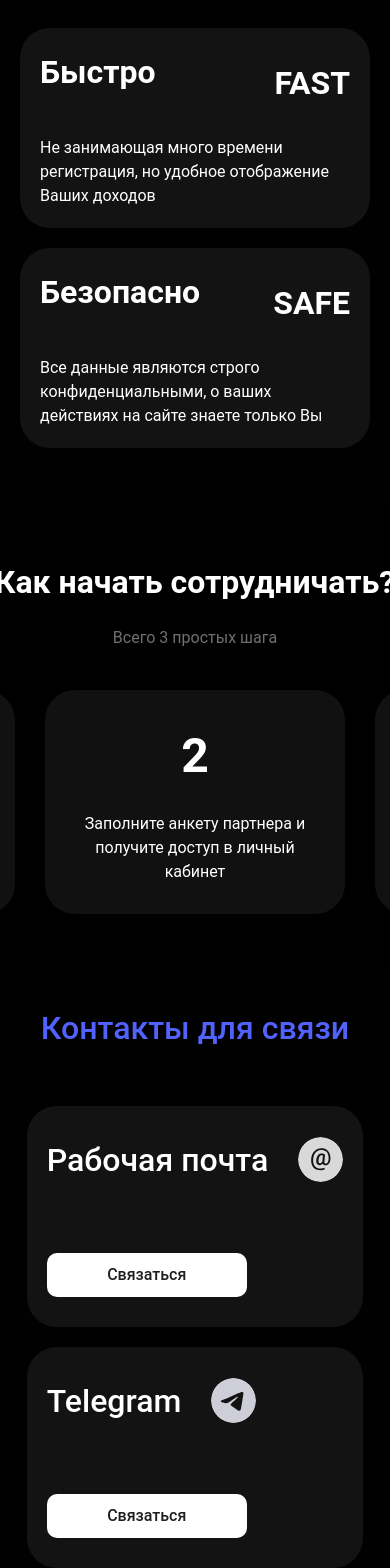
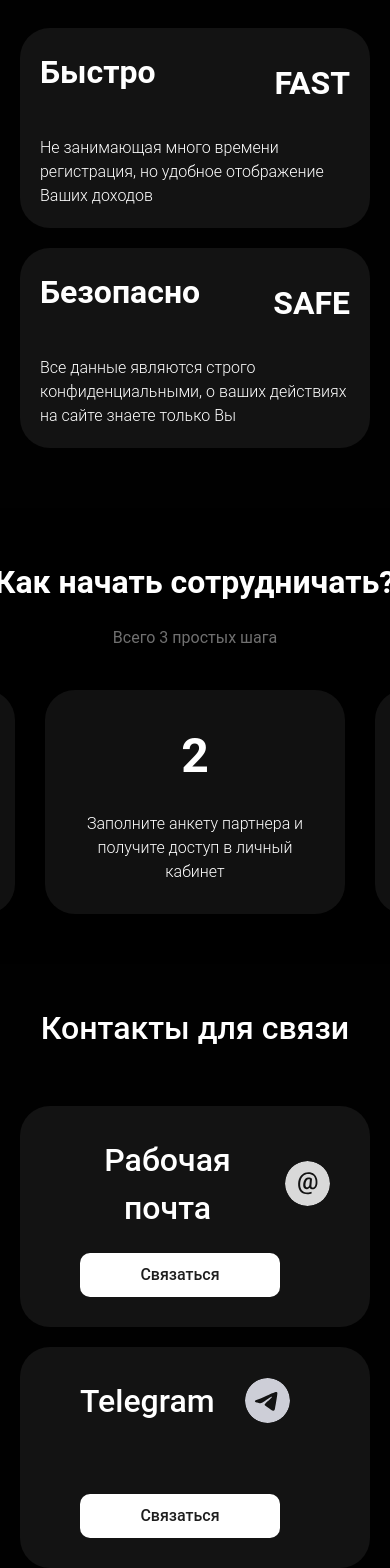
Before and after one commit to Owlmn/FexRate-website, a Next.js app: page /partnership in a window 390 px wide. Shown: the part 1740-3308 px from the top of the page. Built offline with nearby package versions, Linux system fonts and the light colour scheme.

Commit message:
подправил жирность текста. добавил анимации

```diff
--- a/app/partnership/components/CollaborationIntro.module.css
+++ b/app/partnership/components/CollaborationIntro.module.css
@@ -37,6 +37,12 @@
   font-size: 16px;
   cursor: pointer;
   margin-bottom: 47px;
+  transition: background-color 0.3s ease, color 0.3s ease;
+}
+
+.actionButton:hover {
+  background-color: #5162ff;
+  color: #fff;
 }
 
 .partnershipImage {
--- a/app/partnership/components/CollaborationSteps.module.css
+++ b/app/partnership/components/CollaborationSteps.module.css
@@ -29,6 +29,12 @@
   border-radius: 30px;
   box-shadow: 0px 4px 10px rgba(0, 0, 0, 0.2);
   width: 300px;
+  transition: background-color 0.3s ease, color 0.3s ease;
+}
+
+.stepCard:hover {
+  background-color: #fff;
+  color: #000;
 }
 
 .stepNumber {
@@ -40,4 +46,5 @@
 .stepDescription {
   font-size: 16px;
   line-height: 1.5;
+  font-weight: 300;
 }
--- a/app/partnership/components/ContactInfo.jsx
+++ b/app/partnership/components/ContactInfo.jsx
@@ -28,12 +28,7 @@ function ContactInfo() {
           <div key={index} className={styles.contactCard}>
             <div className={styles.contactHeader}>
               <h3 className={styles.contactTitle}>{method.title}</h3>
-              {typeof method.icon === "string" &&
-              method.icon.startsWith("http") ? (
-                <img src={method.icon} alt="" className={styles.contactIcon} />
-              ) : (
-                <span className={styles.contactIcon}>{method.icon}</span>
-              )}
+              <div className={styles.contactIcon}>{method.icon}</div>
             </div>
             <a
               href={method.link}
--- a/app/partnership/components/ContactInfo.module.css
+++ b/app/partnership/components/ContactInfo.module.css
@@ -3,14 +3,36 @@
   flex-direction: column;
   align-items: center;
   padding: 40px 20px;
+  animation: fadeIn 1s ease-in-out;
+}
+
+@keyframes fadeIn {
+  from {
+    opacity: 0;
+  }
+  to {
+    opacity: 1;
+  }
 }
 
 .title {
-  color: #5162ff;
+  color: #fff;
   font-size: 32px;
   font-weight: 500;
   text-align: center;
   margin-bottom: 54px;
+  animation: slideIn 1s ease-in-out;
+}
+
+@keyframes slideIn {
+  from {
+    opacity: 0;
+    transform: translateY(-20px);
+  }
+  to {
+    opacity: 1;
+    transform: translateY(0);
+  }
 }
 
 .contactContainer {
@@ -19,17 +41,23 @@
   gap: 20px;
   width: 100%;
   max-width: 1200px;
+  animation: fadeIn 2s ease-in-out;
 }
 
 .contactCard {
   background-color: #131313;
   border-radius: 30px;
-  padding: 40px 20px;
+  padding: 40px 40px 40px 60px; /* Увеличен отступ слева для сдвига */
   display: flex;
   flex-direction: column;
   justify-content: space-between;
   width: 458px;
   height: 221px;
+  transition: transform 0.3s ease;
+}
+
+.contactCard:hover {
+  transform: scale(1.05);
 }
 
 .contactHeader {
@@ -89,6 +117,12 @@
   justify-content: center;
   align-items: center;
   gap: 10px;
+  transition: background-color 0.3s ease, color 0.3s ease;
+}
+
+.contactButton:hover {
+  background-color: #5162ff;
+  color: #fff;
 }
 
 @media (max-width: 991px) {
@@ -99,6 +133,6 @@
 
   .contactCard {
     width: 100%;
-    padding: 30px 20px;
+    padding: 30px 40px 30px 60px; /* Увеличен отступ слева для сдвига */
   }
 }
--- a/app/partnership/components/OnlineWork.module.css
+++ b/app/partnership/components/OnlineWork.module.css
@@ -3,6 +3,16 @@
   flex-direction: column;
   align-items: center;
   padding: 40px 20px;
+  animation: fadeIn 1s ease-in-out;
+}
+
+@keyframes fadeIn {
+  from {
+    opacity: 0;
+  }
+  to {
+    opacity: 1;
+  }
 }
 
 .title {
@@ -11,6 +21,18 @@
   font-weight: 500;
   text-align: center;
   margin-bottom: 30px;
+  animation: slideIn 1s ease-in-out;
+}
+
+@keyframes slideIn {
+  from {
+    opacity: 0;
+    transform: translateY(-20px);
+  }
+  to {
+    opacity: 1;
+    transform: translateY(0);
+  }
 }
 
 .subtitle {
@@ -19,6 +41,7 @@
   text-align: center;
   max-width: 322px;
   margin-bottom: 80px;
+  animation: fadeIn 1.5s ease-in-out;
 }
 
 .featuresContainer {
@@ -26,6 +49,7 @@
   justify-content: space-between;
   width: 100%;
   max-width: 940px;
+  animation: fadeIn 2s ease-in-out;
 }
 
 .featureCard {
@@ -34,6 +58,12 @@
   padding: 29px 42px 45px;
   width: calc(50% - 10px);
   color: #fff;
+  transition: transform 0.3s ease, background-color 0.3s ease;
+}
+
+.featureCard:hover {
+  transform: scale(1.05);
+  background-color: #222;
 }
 
 .featureHeader {
@@ -46,16 +76,20 @@
 .featureTitle {
   font-size: 32px;
   font-weight: 700;
+  animation: slideIn 1s ease-in-out;
 }
 
 .featureSubtitle {
   font-size: 32px;
   font-weight: 700;
   line-height: 26px;
+  animation: slideIn 1.5s ease-in-out;
 }
 
 .featureDescription {
   font-size: 16px;
+  font-weight: 300;
+  animation: fadeIn 2s ease-in-out;
 }
 
 @media (max-width: 991px) {
--- a/app/partnership/components/RewardOptions.module.css
+++ b/app/partnership/components/RewardOptions.module.css
@@ -3,6 +3,16 @@
   flex-direction: column;
   align-items: center;
   padding: 40px 20px;
+  animation: fadeIn 1s ease-in-out;
+}
+
+@keyframes fadeIn {
+  from {
+    opacity: 0;
+  }
+  to {
+    opacity: 1;
+  }
 }
 
 .title {
@@ -12,6 +22,18 @@
   text-align: center;
   max-width: 631px;
   margin-bottom: 84px;
+  animation: slideIn 1s ease-in-out;
+}
+
+@keyframes slideIn {
+  from {
+    opacity: 0;
+    transform: translateY(-20px);
+  }
+  to {
+    opacity: 1;
+    transform: translateY(0);
+  }
 }
 
 .optionsContainer {
@@ -19,6 +41,7 @@
   justify-content: space-between;
   width: 100%;
   max-width: 940px;
+  animation: fadeIn 2s ease-in-out;
 }
 
 .optionCard {
@@ -26,6 +49,13 @@
   border-radius: 30px;
   padding: 56px 49px 31px;
   width: calc(50% - 10px);
+  transition: transform 0.3s ease, background-color 0.3s ease;
+}
+
+.optionCard:hover {
+  transform: scale(1.05);
+  background-color: #5162ff;
+  color: #fff;
 }
 
 .iconContainer {
@@ -37,11 +67,21 @@
   justify-content: center;
   align-items: center;
   margin-bottom: 30px;
+  transition: background-color 0.3s ease;
+}
+
+.optionCard:hover .iconContainer {
+  background-color: #fff;
 }
 
 .icon {
   color: #777;
   font-size: 24px;
+  transition: color 0.3s ease;
+}
+
+.optionCard:hover .icon {
+  color: #5162ff;
 }
 
 .optionTitle {
@@ -49,11 +89,21 @@
   font-size: 24px;
   font-weight: 700;
   margin-bottom: 22px;
+  transition: color 0.3s ease;
+}
+
+.optionCard:hover .optionTitle {
+  color: #fff;
 }
 
 .optionDescription {
   color: #707070;
   font-size: 16px;
+  transition: color 0.3s ease;
+}
+
+.optionCard:hover .optionDescription {
+  color: #fff;
 }
 
 @media (max-width: 991px) {
```
